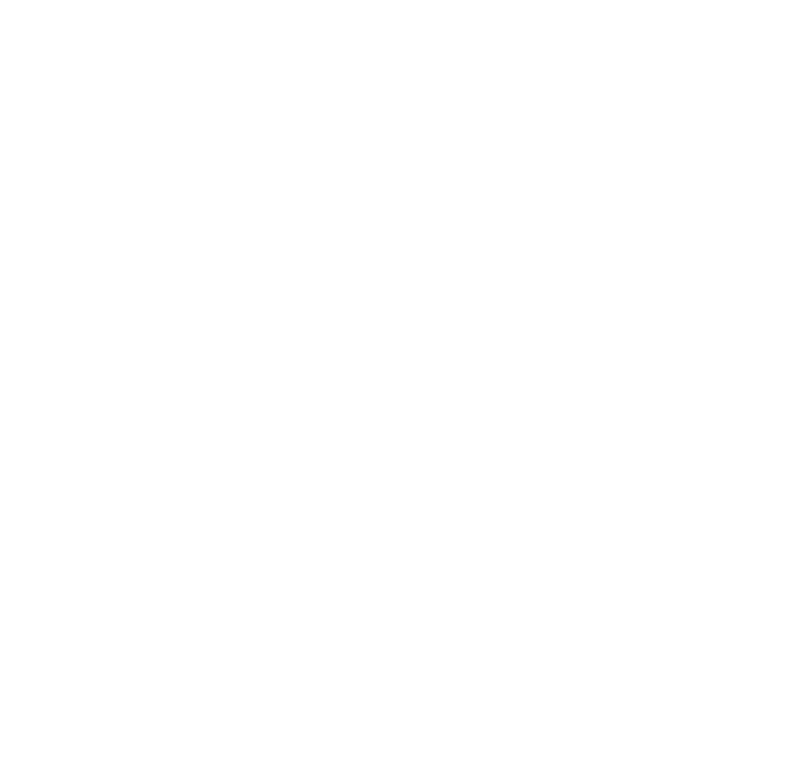
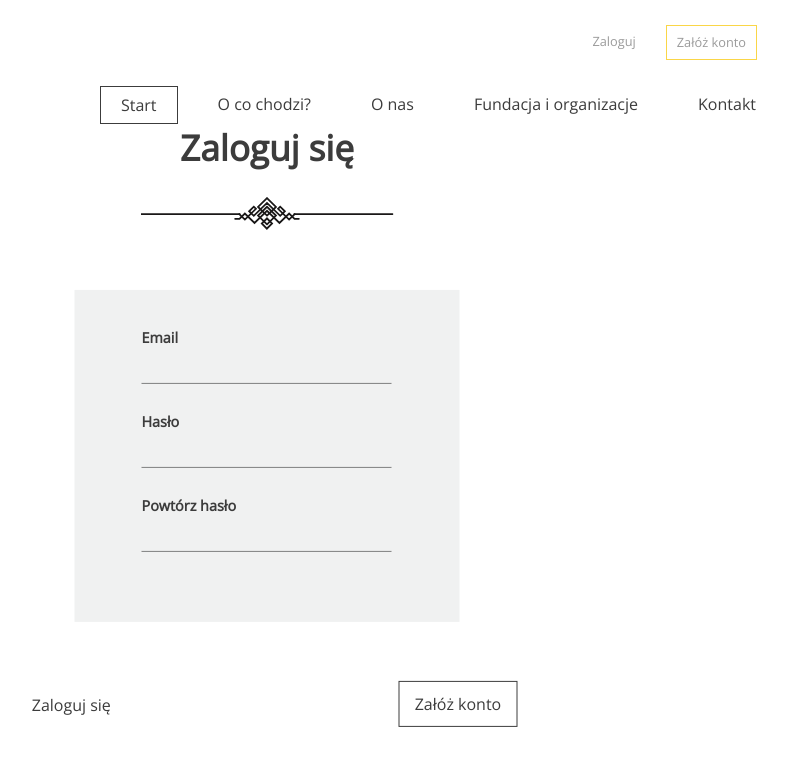
Before and after one commit to JRzankowski/cl-portfoliolab, a React (Create React App) app: page /register in a window 1280 px wide. Shown: the top 766 px of the page, without its empty margins (373-1161 px from the left). Built offline with nearby package versions, Linux system fonts and the light colour scheme.

Commit message:
loginSection, registerSection ready

```diff
--- a/src/App.js
+++ b/src/App.js
@@ -1,20 +1,21 @@
 import React from 'react';
-import { BrowserRouter as Router, Route } from "react-router-dom";
+import {BrowserRouter as Router, Route, Switch,withRouter} from "react-router-dom";
 import Home from "./components/Home";
 import './scss/main.scss'
+import Login from "./components/loginSection";
+import Register from "./components/registerSection";
 
+export default function App() {
+    return (
+        <div className="App">
+            <Router>
+                <Switch>
+                    <Route exact path="/" component={withRouter(Home)}/>
+                    <Route path="/login" component={withRouter(Login)}/>
+                    <Route path="/register" component={withRouter(Register)}/>
 
-
-function App() {
-  return (
-    <div className="App">
-        <Router>
-                <Route exact path="/">
-                    <Home/>
-                </Route>
-        </Router>
-    </div>
-  );
+                </Switch>
+            </Router>
+        </div>
+    );
 }
-
-export default App;
--- a/src/components/Home.js
+++ b/src/components/Home.js
@@ -7,11 +7,9 @@ import AboutUsSection from "./aboutUsSection";
 import WhoWeHelp from "./whoWeHelpSection";
 import ContactUs from "./contactUsSection";
 
-
 export default class Home extends Component {
     render() {
         return (
-
             <div className="container">
                 <HomeHeader/>
                 <HomeMainSection/>
@@ -20,8 +18,7 @@ export default class Home extends Component {
                 <AboutUsSection/>
                 <WhoWeHelp/>
                 <ContactUs/>
-
             </div>
-        );
+        )
     }
 }
--- a/src/components/HomeHeader/HomeHeaderEntry.js
+++ b/src/components/HomeHeader/HomeHeaderEntry.js
@@ -1,5 +1,7 @@
-import {BrowserRouter as Router, Link} from "react-router-dom";
+import {BrowserRouter as Router, Link, Switch,Route} from "react-router-dom";
 import React, {Component} from "react";
+
+import Login from "../loginSection";
 
 
 export default class HomeHeaderEntry extends Component {
@@ -15,7 +17,6 @@ export default class HomeHeaderEntry extends Component {
                     </li>
                 </Router>
             </div>
-
         )
     }
 
--- a/src/components/HomeMainSection.js
+++ b/src/components/HomeMainSection.js
@@ -1,7 +1,5 @@
 import React, {Component} from 'react';
 import {Link} from "react-router-dom";
-
-
 
 export default class HomeMainSection extends Component {
     render() {
--- /dev/null
+++ b/src/components/loginSection.js
@@ -0,0 +1,30 @@
+import React, {Component} from "react";
+import HomeHeader from "./HomeHeader/HomeHeader";
+import {Link} from "react-router-dom";
+
+export default class Login extends Component {
+    render() {
+
+        return (
+            <section className='login'>
+                <HomeHeader/>
+                <div className="log-in-box">
+                    <div className="log-in-box__top">
+                        <h2 className="log-in-box__top--heading">Zaloguj się</h2>
+                        <div className="decoration"/>
+                    </div>
+                    <div className="log-in-box__panel">
+                        <label className='log-in-box__panel--label' htmlFor='email'>Email
+                            <input className='log-in-box__panel--input' type="email" id="email"/>
+                        </label>
+                        <label className='log-in-box__panel--label' htmlFor='password'>Hasło
+                            <input className='log-in-box__panel--input' type="password" id="password"/>
+                        </label>
+                    </div>
+                    <Link className='log-in-box__button' to='/register'>Załóż konto</Link>
+                    <Link className='log-in-box__button' to='/register' type='submit'>Zaloguj się</Link>
+                </div>
+            </section>
+        )
+    }
+}
--- /dev/null
+++ b/src/components/registerSection.js
@@ -0,0 +1,33 @@
+import React, {Component} from "react";
+import HomeHeader from "./HomeHeader/HomeHeader";
+import {Link} from "react-router-dom";
+
+export default class Register extends Component {
+    render() {
+
+        return (
+            <section className='register'>
+                <HomeHeader/>
+                <div className="register-box">
+                    <div className="register-box__top">
+                        <h2 className="register-box__top--heading">Zaloguj się</h2>
+                        <div className="decoration"/>
+                    </div>
+                    <div className="register-box__panel">
+                        <label className='register-box__panel--label' htmlFor='email'>Email
+                            <input className='register-box__panel--input' type="email" id="email"/>
+                        </label>
+                        <label className='register-box__panel--label' htmlFor='password'>Hasło
+                            <input className='register-box__panel--input' type="password" id="password"/>
+                        </label>
+                        <label className='register-box__panel--label' htmlFor='password'>Powtórz hasło
+                            <input className='register-box__panel--input' type="password" id="password"/>
+                        </label>
+                    </div>
+                    <Link className='register-box__button' to='/register'>Zaloguj się</Link>
+                    <Link className='register-box__button' to='/register' type='submit'>Załóż konto</Link>
+                </div>
+            </section>
+        )
+    }
+}
--- /dev/null
+++ b/src/scss/loginSection.scss
@@ -0,0 +1,99 @@
+.login {
+  position: relative;
+  height: 100vh;
+
+  .log-in-box {
+    position: absolute;
+    top: 45%;
+    left: 50%;
+    transform: translate(-50%, -50%);
+    display: flex;
+    flex-direction: column;
+    width: 385px;
+
+    &__top {
+      text-align: center;
+
+      &--heading {
+        color: $primaryBlack;
+        font-size: 2.2rem;
+      }
+
+      .decoration {
+        width: 253px;
+        height: 33px;
+        background: url("../assets/Decoration.svg");
+        margin: 0 auto 60px;
+      }
+    }
+
+    &__panel {
+      display: flex;
+      flex-wrap: wrap;
+      background-color: #F0F1F1;
+      padding: 40px 67px;
+
+      &--label {
+        font-size: .9rem;
+        font-weight: bolder;
+        position: relative;
+        color: $primaryBlack;
+      }
+
+      &--input {
+        width: 250px;
+        border: none;
+        border-bottom: 1px solid #7f7f7f;
+        user-select: none;
+        outline: none;
+        margin-top: 12px;
+        padding: 4px 0;
+        background: transparent;
+        margin-bottom: 30px;
+      }
+
+      &--input.valid {
+        border-color: #36cc36
+      }
+
+      &--input.invalid {
+        border-color: red
+      }
+
+      &--input + p {
+        font-size: 0.8em;
+        font-weight: bold;
+        text-align: center;
+        color: red;
+        opacity: 0;
+        position: absolute;
+        left: 0;
+        bottom: -30px;
+        transition: .1s;
+      }
+
+      &--input + p {
+        opacity: 1;
+      }
+
+      &--input::placeholder {
+        color: #3C3C3C26;
+      }
+    }
+    &__button{
+      position: absolute;
+      color: $primaryBlack;
+      text-decoration: none;
+      padding: 13px 15px;
+    }
+    &__button:nth-of-type(1){
+      bottom: -20%;
+      left: -15%;
+    }
+    &__button:nth-of-type(2){
+      bottom: -20%;
+      right: -15%;
+      border: 1px solid $primaryBlack;
+    }
+  }
+}
--- a/src/scss/main.scss
+++ b/src/scss/main.scss
@@ -12,6 +12,8 @@
 @import './whoWeHelpOrg.scss';
 @import './contactUs.scss';
 @import './footer.scss';
+@import './loginSection.scss';
+@import './registerSection.scss';
 *{
   box-sizing: border-box;
 }
--- /dev/null
+++ b/src/scss/registerSection.scss
@@ -0,0 +1,99 @@
+.register {
+  position: relative;
+  height: 100vh;
+
+  .register-box {
+    position: absolute;
+    top: 45%;
+    left: 50%;
+    transform: translate(-50%, -50%);
+    display: flex;
+    flex-direction: column;
+    width: 385px;
+
+    &__top {
+      text-align: center;
+
+      &--heading {
+        color: $primaryBlack;
+        font-size: 2.2rem;
+      }
+
+      .decoration {
+        width: 253px;
+        height: 33px;
+        background: url("../assets/Decoration.svg");
+        margin: 0 auto 60px;
+      }
+    }
+
+    &__panel {
+      display: flex;
+      flex-wrap: wrap;
+      background-color: #F0F1F1;
+      padding: 40px 67px;
+
+      &--label {
+        font-size: .9rem;
+        font-weight: bolder;
+        position: relative;
+        color: $primaryBlack;
+      }
+
+      &--input {
+        width: 250px;
+        border: none;
+        border-bottom: 1px solid #7f7f7f;
+        user-select: none;
+        outline: none;
+        margin-top: 12px;
+        padding: 4px 0;
+        background: transparent;
+        margin-bottom: 30px;
+      }
+
+      &--input.valid {
+        border-color: #36cc36
+      }
+
+      &--input.invalid {
+        border-color: red
+      }
+
+      &--input + p {
+        font-size: 0.8em;
+        font-weight: bold;
+        text-align: center;
+        color: red;
+        opacity: 0;
+        position: absolute;
+        left: 0;
+        bottom: -30px;
+        transition: .1s;
+      }
+
+      &--input + p {
+        opacity: 1;
+      }
+
+      &--input::placeholder {
+        color: #3C3C3C26;
+      }
+    }
+    &__button{
+      position: absolute;
+      color: $primaryBlack;
+      text-decoration: none;
+      padding: 13px 15px;
+    }
+    &__button:nth-of-type(1){
+      bottom: -20%;
+      left: -15%;
+    }
+    &__button:nth-of-type(2){
+      bottom: -20%;
+      right: -15%;
+      border: 1px solid $primaryBlack;
+    }
+  }
+}
```
